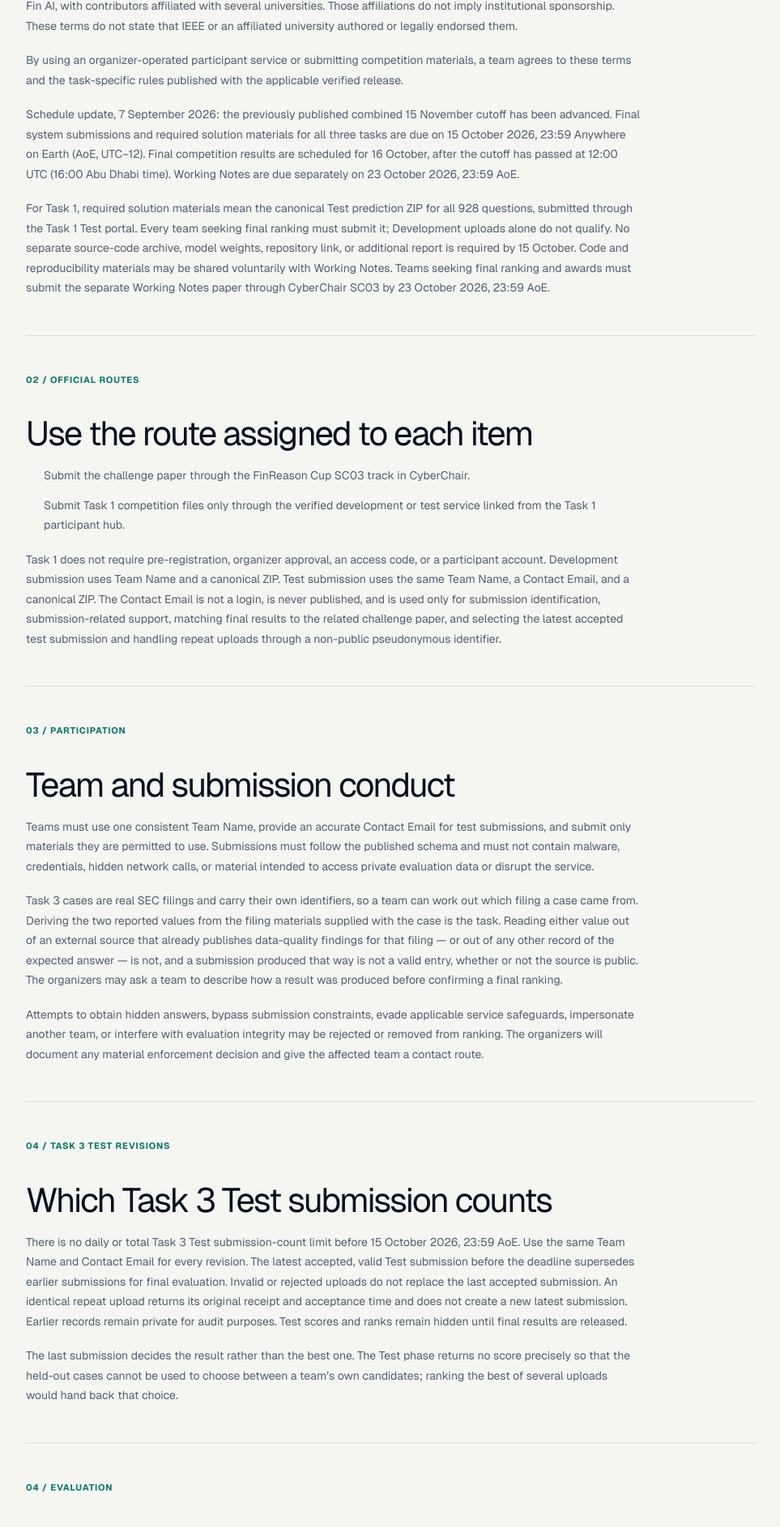
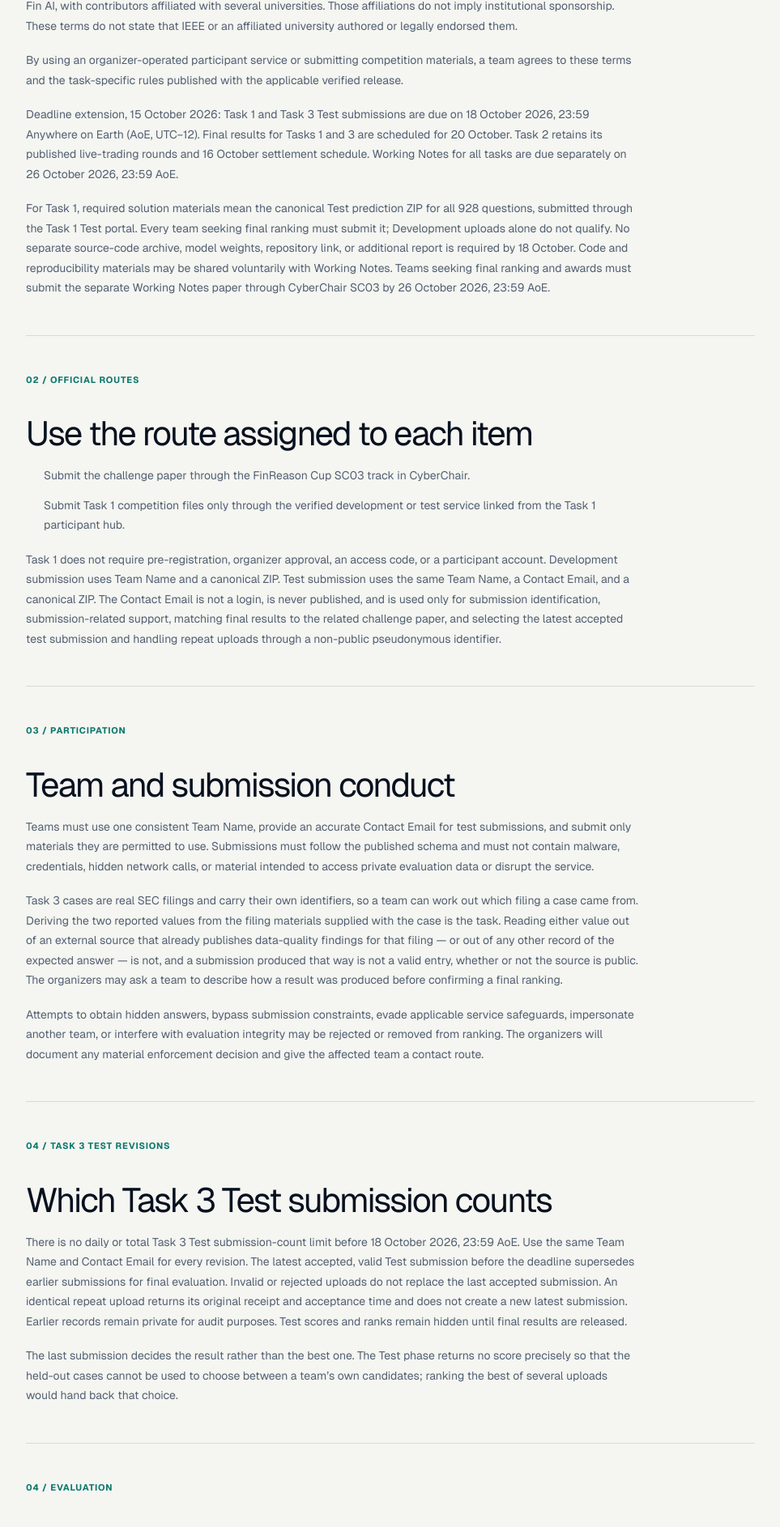
Before and after one commit to The-FinAI/IEEE-bigdata-cup, a Next.js app: page /terms in a window 1280 px wide. Shown: the part 779-2665 px from the top of the page at 81% size, without its empty margins (158-1121 px from the left). Built offline with nearby package versions, Linux system fonts and the light colour scheme.

Commit message:
docs: extend Test and Working Notes submission deadlines

```diff
--- a/app/launch-status.tsx
+++ b/app/launch-status.tsx
@@ -62,7 +62,7 @@ export function LaunchStatus() {
         <div className={styles.dates} aria-label="Working Notes deadlines">
           <div>
             <span>Working Notes</span>
-            <strong>23 October 2026</strong>
+            <strong>26 October 2026</strong>
             <span>23:59 AoE</span>
           </div>
           <div>
@@ -106,9 +106,9 @@ export function LaunchStatus() {
       <details className={styles.supplement}>
         <summary>Schedule and publication requirements</summary>
         <p>
-          Follow the organizer schedule updated on 7 September 2026 if CyberChair
-          displays a different date. Competition submissions close separately on
-          15 October 2026, 23:59 AoE.
+          The schedule was extended on 15 October 2026. Task 1 and Task 3 Test
+          submissions close on 18 October 2026, 23:59 AoE. Task 2 retains its
+          published live-trading rounds and 16 October settlement schedule.
         </p>
         <p>
           The organizers decide paper acceptance; selected accepted papers may
--- a/app/page.tsx
+++ b/app/page.tsx
@@ -45,20 +45,20 @@ const tasks = [
 const launchItems = [
   {
     state: "scheduled",
-    label: "Competition closes · Tasks 1–3",
-    date: "15 OCT · 23:59 AOE",
+    label: "Test submissions close · Tasks 1 and 3",
+    date: "18 OCT · 23:59 AOE",
     detail: "Final system submissions and required solution materials are due through each task’s competition route.",
   },
   {
     state: "scheduled",
-    label: "Final competition results",
-    date: "16 OCT",
-    detail: "Results are released after the AoE cutoff has passed, no earlier than 16:00 Abu Dhabi time (12:00 UTC).",
+    label: "Task 1 and Task 3 final results",
+    date: "20 OCT",
+    detail: "Verified final results for Tasks 1 and 3 are scheduled for 20 October. Task 2 retains its published live-trading schedule.",
   },
   {
     state: "scheduled",
     label: "Working Notes due",
-    date: "23 OCT · 23:59 AOE",
+    date: "26 OCT · 23:59 AOE",
     detail: "Submit the team’s challenge paper through CyberChair SC03, up to 10 pages total including references.",
   },
   {
@@ -83,7 +83,7 @@ const launchItems = [
     state: "scheduled",
     label: "Winning teams announced",
     date: "25 NOV",
-    detail: "Award announcement. Competition results are released earlier, on 16 October.",
+    detail: "Award announcement. Task 1 and Task 3 results are scheduled for 20 October.",
   },
   {
     state: "conference",
@@ -97,12 +97,12 @@ const faqs = [
   {
     question: "Can I revise my Task 1 Test submission?",
     answer:
-      "Yes. Test submissions are unlimited before 15 October 2026, 23:59 Anywhere on Earth, with no daily or total count limit. Keep the same Team Name and Contact Email. Your latest accepted, valid submission replaces earlier versions for final evaluation; invalid or rejected uploads do not. An identical repeat upload returns its original receipt and acceptance time, rather than creating a new revision. This policy was updated on 16 September 2026.",
+      "Yes. Test submissions are unlimited before 18 October 2026, 23:59 Anywhere on Earth, with no daily or total count limit. Keep the same Team Name and Contact Email. Your latest accepted, valid submission replaces earlier versions for final evaluation; invalid or rejected uploads do not. An identical repeat upload returns its original receipt and acceptance time, rather than creating a new revision. This policy was updated on 16 September 2026.",
   },
   {
     question: "What solution materials are required for Task 1?",
     answer:
-      "Every Task 1 team seeking final ranking must submit the canonical ZIP containing predictions.jsonl for all 928 Test questions through the Task 1 Test portal by 15 October 2026, 23:59 AoE. Development uploads alone do not qualify. No separate source-code archive, model weights, repository link, or additional report is required by that deadline. Code and reproducibility materials may be shared voluntarily with Working Notes. Teams seeking final ranking and awards must also submit the separate Working Notes paper through CyberChair SC03 by 23 October 2026, 23:59 AoE.",
+      "Every Task 1 team seeking final ranking must submit the canonical ZIP containing predictions.jsonl for all 928 Test questions through the Task 1 Test portal by 18 October 2026, 23:59 AoE. Development uploads alone do not qualify. No separate source-code archive, model weights, repository link, or additional report is required by that deadline. Code and reproducibility materials may be shared voluntarily with Working Notes. Teams seeking final ranking and awards must also submit the separate Working Notes paper through CyberChair SC03 by 26 October 2026, 23:59 AoE.",
   },
   {
     question: "Should Working Notes be anonymous?",
@@ -112,17 +112,17 @@ const faqs = [
   {
     question: "Where do teams submit the challenge paper?",
     answer:
-      "Use the official FinReason Cup SC03 track in CyberChair. Teams seeking final ranking and awards must submit Working Notes (a challenge paper) of up to 10 pages total, including references, in the IEEE two-column conference format by 23 October 2026, 23:59 Anywhere on Earth.",
+      "Use the official FinReason Cup SC03 track in CyberChair. Teams seeking final ranking and awards must submit Working Notes (a challenge paper) of up to 10 pages total, including references, in the IEEE two-column conference format by 26 October 2026, 23:59 Anywhere on Earth.",
   },
   {
     question: "Is the paper submission also the competition submission?",
     answer:
-      "No. Final system submissions and required solution materials for all three tasks are due through the task-specific competition routes by 15 October 2026, 23:59 Anywhere on Earth. Working Notes use CyberChair SC03 and are due separately on 23 October 2026, 23:59 Anywhere on Earth. Use the participant hubs for current task availability and upload instructions.",
+      "No. Task 1 and Task 3 Test submissions are due through their task-specific competition routes by 18 October 2026, 23:59 Anywhere on Earth. Task 2 retains its published live-trading rounds and 16 October settlement schedule. Working Notes use CyberChair SC03 and are due separately on 26 October 2026, 23:59 Anywhere on Earth. Use the participant hubs for current task availability and upload instructions.",
   },
   {
     question: "Is the Working Notes submission open, and which deadlines apply?",
     answer:
-      "Working Notes submission is open through CyberChair SC03, which displays the deadline as 23 October 2026, 23:59 Anywhere on Earth. Papers may be up to 10 pages including references. Competition submissions close separately on 15 October, and camera-ready papers are due on 13 November, each at 23:59 Anywhere on Earth. These dates replace the previously published combined 15 November cutoff.",
+      "Working Notes submission is open through CyberChair SC03, with a deadline of 26 October 2026, 23:59 Anywhere on Earth. Papers may be up to 10 pages including references. Task 1 and Task 3 Test submissions close separately on 18 October; Task 2 retains its published live-trading schedule, and camera-ready papers are due on 13 November, each at 23:59 Anywhere on Earth. These dates replace the previously published combined 15 November cutoff.",
   },
   {
     question: "Does submitting a challenge paper guarantee publication?",
@@ -142,7 +142,7 @@ const faqs = [
   {
     question: "What certificates and prizes are available?",
     answer:
-      "FinReason does not offer cash prizes. Registration support is not confirmed at this time, and the organizers do not promise registration funding. A team will receive a participation certificate if it submits both (1) at least one valid final solution under the applicable task rules by 15 October 2026, 23:59 Anywhere on Earth and (2) Working Notes through CyberChair SC03 by 23 October 2026, 23:59 Anywhere on Earth. Winning teams will receive a winner certificate. Additional award categories remain provisional until published. Certificates do not imply paper acceptance or publication.",
+      "FinReason does not offer cash prizes. Registration support is not confirmed at this time, and the organizers do not promise registration funding. A team will receive a participation certificate if it submits both (1) at least one valid final solution under the applicable task rules and deadline (18 October 2026, 23:59 AoE for Tasks 1 and 3; the published live-trading deadlines for Task 2) and (2) Working Notes through CyberChair SC03 by 26 October 2026, 23:59 Anywhere on Earth. Winning teams will receive a winner certificate. Additional award categories remain provisional until published. Certificates do not imply paper acceptance or publication.",
   },
   {
     question: "Does Task 1 require registration or a team code?",
@@ -226,14 +226,14 @@ export default function Home() {
             <div className={styles.panelTop}><span className={styles.panelLabel}>PARTICIPANT SCHEDULE</span><span className={styles.yearTag}>2026</span></div>
             <h2 id="deadline-heading">Dates to plan around</h2>
             <div className={styles.keyDate}>
-              <time dateTime="2026-10-15"><span>OCT</span>15</time>
-              <div><strong>Competition closes</strong><p>Tasks 1–3 · 23:59 AoE</p></div>
+              <time dateTime="2026-10-18"><span>OCT</span>18</time>
+              <div><strong>Competition closes</strong><p>Tasks 1 and 3 · 23:59 AoE</p></div>
             </div>
             <div className={styles.keyDate}>
-              <time dateTime="2026-10-23"><span>OCT</span>23</time>
+              <time dateTime="2026-10-26"><span>OCT</span>26</time>
               <div><strong>Working Notes due</strong><p>CyberChair SC03 · 23:59 AoE</p></div>
             </div>
-            <div className={styles.panelFoot}><span>Results from 16 October</span><a href="#timeline">Full schedule <span aria-hidden="true">↗</span></a></div>
+            <div className={styles.panelFoot}><span>Task 1 and 3 results: 20 October</span><a href="#timeline">Full schedule <span aria-hidden="true">↗</span></a></div>
           </aside>
         </section>
 
@@ -286,8 +286,8 @@ export default function Home() {
             </aside>
           ) : null}
           <aside className={styles.notice} aria-label="Schedule update">
-            <span className={styles.noticeLabel}>Schedule update <span>7 Sep 2026</span></span>
-            <p>Competition submissions now close <strong>15 October</strong>; Working Notes are due <strong>23 October</strong>. These dates replace the previous combined 15 November cutoff.</p>
+            <span className={styles.noticeLabel}>Deadline extension <span>15 Oct 2026</span></span>
+            <p>Deadline extension, 15 October 2026: Task 1 and Task 3 Test submissions now close <strong>18 October, 23:59 AoE</strong>; Working Notes are due <strong>26 October, 23:59 AoE</strong>. Task 2 retains its published live-trading rounds and 16 October settlement schedule.</p>
           </aside>
         </div>
 
@@ -324,7 +324,7 @@ export default function Home() {
           <ol className={styles.schedule}>
             {launchItems.map((item, index) => <li className={index === 0 || index === 2 ? styles.scheduleKey : undefined} key={item.label}><span className={styles.scheduleDate}>{item.date}</span><div><h3>{item.label}</h3><p>{item.detail}</p></div></li>)}
           </ol>
-          <p className={styles.scheduleNote}>The 15 October AoE competition deadline passes at 12:00 UTC on 16 October. Working Notes submission is open through CyberChair SC03 until 23 October 2026, 23:59 AoE.</p>
+          <p className={styles.scheduleNote}>The Task 1 and Task 3 Test cutoff is 18 October, 23:59 AoE (19 October, 11:59 UTC). Task 2 retains its published per-round deadlines and 16 October settlement schedule. Working Notes submission is open through CyberChair SC03 until 26 October 2026, 23:59 AoE.</p>
         </section>
 
         <section className={`${styles.container} ${styles.section} ${styles.divider}`} id="interest" aria-labelledby="papers-title">
--- a/app/task1/page.tsx
+++ b/app/task1/page.tsx
@@ -163,9 +163,9 @@ export default function Task1HubPage() {
         <strong>Competition and Working Notes deadlines</strong>
         <p>
           Schedule updated 7 September 2026, replacing the combined 15 November cutoff.
-          Final competition submissions close on 15 October 2026, 23:59 Anywhere on Earth.
+          Final competition submissions close on 18 October 2026, 23:59 Anywhere on Earth.
           Results are scheduled for 16 October after 12:00 UTC (16:00 Abu Dhabi time).
-          Working Notes are due separately on 23 October 2026, 23:59 Anywhere on Earth.{" "}
+          Working Notes are due separately on 26 October 2026, 23:59 Anywhere on Earth.{" "}
           <Link href="/#timeline">Full competition and paper schedule</Link>.
         </p>
       </aside>
--- a/app/task1/submit/page.tsx
+++ b/app/task1/submit/page.tsx
@@ -166,9 +166,9 @@ export default function Task1SubmitPage() {
         <strong>Competition and Working Notes deadlines</strong>
         <p>
           Schedule updated 7 September 2026, replacing the combined 15 November cutoff.
-          Final competition submissions close on 15 October 2026, 23:59 Anywhere on Earth.
+          Final competition submissions close on 18 October 2026, 23:59 Anywhere on Earth.
           Results are scheduled for 16 October after 12:00 UTC (16:00 Abu Dhabi time).
-          Working Notes are due separately on 23 October 2026, 23:59 Anywhere on Earth.{" "}
+          Working Notes are due separately on 26 October 2026, 23:59 Anywhere on Earth.{" "}
           <Link href="/#timeline">Full competition and paper schedule</Link>.
         </p>
       </aside>
--- a/app/task1/test-submission-policy.tsx
+++ b/app/task1/test-submission-policy.tsx
@@ -3,7 +3,7 @@ export function TestSubmissionPolicy() {
     <aside className="task-hub-note" id="test-resubmissions">
       <strong>Test resubmissions: unlimited before the deadline</strong>
       <p>
-        You may submit revised Test predictions as often as needed before 15 October 2026,
+        You may submit revised Test predictions as often as needed before 18 October 2026,
         23:59 Anywhere on Earth. There is no daily or total Test submission quota.
         Keep the same Team Name and Contact Email for all revisions.
       </p>
--- a/app/task3/page.tsx
+++ b/app/task3/page.tsx
@@ -195,9 +195,9 @@ export default function Task3HubPage() {
         <strong>Competition and Working Notes deadlines</strong>
         <p>
           Schedule updated 7 September 2026, replacing the combined 15 November cutoff.
-          Final competition submissions close on 15 October 2026, 23:59 Anywhere on Earth.
+          Final competition submissions close on 18 October 2026, 23:59 Anywhere on Earth.
           Results are scheduled for 16 October after 12:00 UTC (16:00 Abu Dhabi time).
-          Working Notes are due separately on 23 October 2026, 23:59 Anywhere on Earth.{" "}
+          Working Notes are due separately on 26 October 2026, 23:59 Anywhere on Earth.{" "}
           <Link href="/#timeline">Full competition and paper schedule</Link>.
         </p>
       </aside>
--- a/app/task3/submission-guide.tsx
+++ b/app/task3/submission-guide.tsx
@@ -214,11 +214,11 @@ export function SubmissionGuide({
         <strong>Competition submissions and Working Notes are separate.</strong>
         <p>
           The schedule updated on 7 September 2026 replaces the combined 15 November cutoff.
-          Final competition predictions are due on 15 October 2026, 23:59 Anywhere on Earth.
+          Final competition predictions are due on 18 October 2026, 23:59 Anywhere on Earth.
           Final results are scheduled for 16 October after 12:00 UTC (16:00 Abu Dhabi time).
           Submit Working Notes through{" "}
           <a href="https://wi-lab.com/cyberchair/2026/bigdata26/scripts/submit.php?subarea=SC03">CyberChair SC03</a>{" "}
-          by 23 October 2026, 23:59 Anywhere on Earth, using the{" "}
+          by 26 October 2026, 23:59 Anywhere on Earth, using the{" "}
           <a href="https://www.ieee.org/conferences/publishing/templates.html">IEEE two-column conference template</a>{" "}
           and no more than ten pages total, including references. Paper feedback and organizer
           acceptance decisions are scheduled for 6 November; camera-ready papers are due on
--- a/app/terms/page.tsx
+++ b/app/terms/page.tsx
@@ -84,22 +84,21 @@ export default function TermsPage() {
             task-specific rules published with the applicable verified release.
           </p>
           <p>
-            Schedule update, 7 September 2026: the previously published combined
-            15 November cutoff has been advanced. Final system submissions and
-            required solution materials for all three tasks are due on
-            15 October 2026, 23:59 Anywhere on Earth (AoE, UTC−12). Final
-            competition results are scheduled for 16 October, after the cutoff
-            has passed at 12:00 UTC (16:00 Abu Dhabi time). Working Notes are
-            due separately on 23 October 2026, 23:59 AoE.
+            Deadline extension, 15 October 2026: Task 1 and Task 3 Test submissions
+            are due on 18 October 2026, 23:59 Anywhere on Earth (AoE, UTC−12).
+            Final results for Tasks 1 and 3 are scheduled for 20 October.
+            Task 2 retains its published live-trading rounds and 16 October
+            settlement schedule. Working Notes for all tasks are due separately
+            on 26 October 2026, 23:59 AoE.
           </p>
           <p>
             For Task 1, required solution materials mean the canonical Test prediction ZIP
             for all 928 questions, submitted through the Task 1 Test portal. Every team seeking
             final ranking must submit it; Development uploads alone do not qualify. No separate
             source-code archive, model weights, repository link, or additional report is required
-            by 15 October. Code and reproducibility materials may be shared voluntarily with
+            by 18 October. Code and reproducibility materials may be shared voluntarily with
             Working Notes. Teams seeking final ranking and awards must submit the separate
-            Working Notes paper through CyberChair SC03 by 23 October 2026, 23:59 AoE.
+            Working Notes paper through CyberChair SC03 by 26 October 2026, 23:59 AoE.
           </p>
         </section>
 
@@ -165,7 +164,7 @@ export default function TermsPage() {
           <p className="section-index">04 / TASK 3 TEST REVISIONS</p>
           <h2 id="terms-task3-revisions">Which Task 3 Test submission counts</h2>
           <p>
-            There is no daily or total Task 3 Test submission-count limit before 15 October
+            There is no daily or total Task 3 Test submission-count limit before 18 October
             2026, 23:59 AoE. Use the same Team Name and Contact Email for every revision.
             The latest accepted, valid Test submission before the deadline supersedes earlier
             submissions for final evaluation. Invalid or rejected uploads do not replace the
@@ -187,7 +186,7 @@ export default function TermsPage() {
           <h2 id="terms-evaluation">Task 1 scores and results</h2>
           <p>
             Test submission policy update, 16 September 2026: there is no daily or total
-            Test submission-count limit before 15 October 2026, 23:59 AoE. Use the same
+            Test submission-count limit before 18 October 2026, 23:59 AoE. Use the same
             Team Name and Contact Email for every revision. The latest accepted, valid Test
             submission before the deadline supersedes earlier submissions for final evaluation.
             Invalid or rejected uploads do not replace the last accepted submission.
@@ -247,7 +246,7 @@ export default function TermsPage() {
             Teams seeking final ranking and awards must submit Working Notes
             (a challenge paper) of up to 10 pages total, including references,
             in the IEEE two-column conference format through CyberChair SC03 by
-            23 October 2026, 23:59 Anywhere on Earth. The organizers review the
+            26 October 2026, 23:59 Anywhere on Earth. The organizers review the
             papers and decide acceptance, with feedback and decisions scheduled
             for 6 November. Accepted teams must submit camera-ready papers by
             13 November 2026, 23:59 Anywhere on Earth.
@@ -290,9 +289,9 @@ export default function TermsPage() {
             confirmed at this time, and the organizers do not promise
             registration funding. A team will receive a participation
             certificate if it submits both (1) at least one valid final
-            solution under the applicable task rules by 15 October 2026,
-            23:59 Anywhere on Earth and (2) Working Notes
-            through CyberChair SC03 by 23 October 2026, 23:59 Anywhere on
+            solution under the applicable task rules and deadline (18 October 2026,
+            23:59 AoE for Tasks 1 and 3; the published live-trading deadlines for Task 2) and (2) Working Notes
+            through CyberChair SC03 by 26 October 2026, 23:59 Anywhere on
             Earth. Winning teams will receive a winner certificate.
           </p>
           <p>
```
Also changed, not shown: app/task1/leaderboard/test/page.tsx (+1 -1 lines), app/task1/submission-guide.tsx (+4 -4 lines), finreason_task3/README.md, 1 other file (tests, documents, lock files or other folders).
